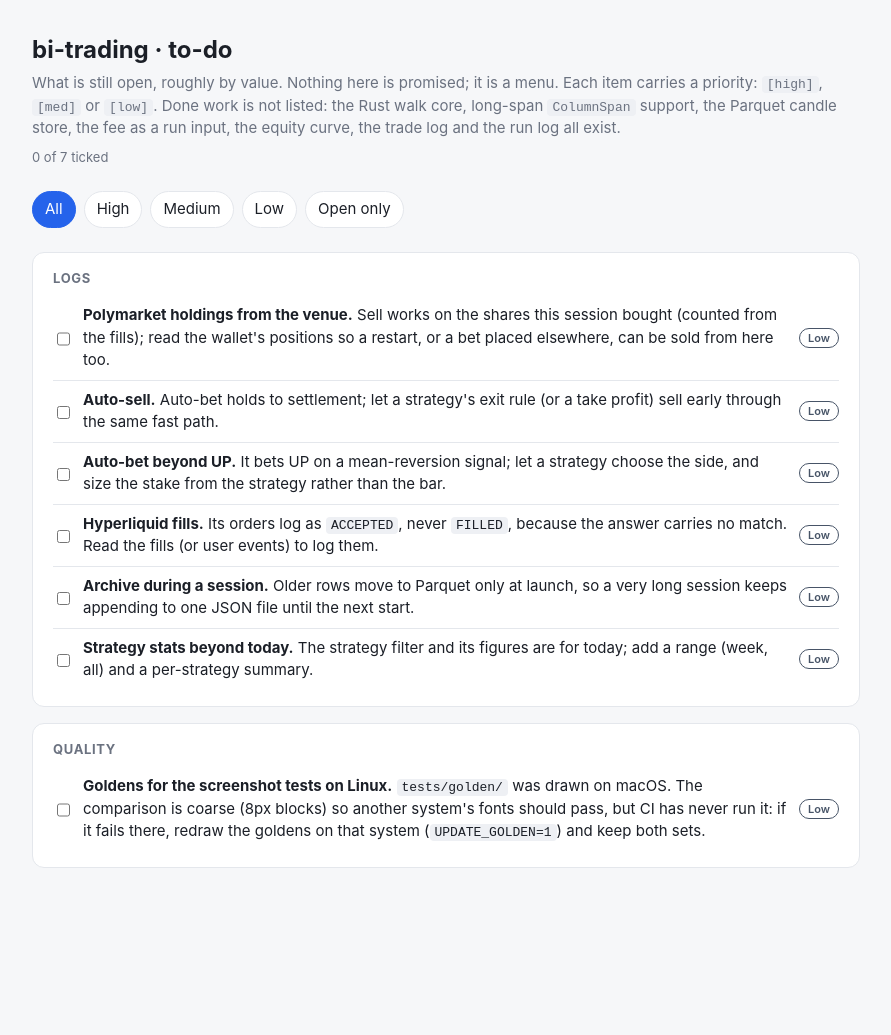
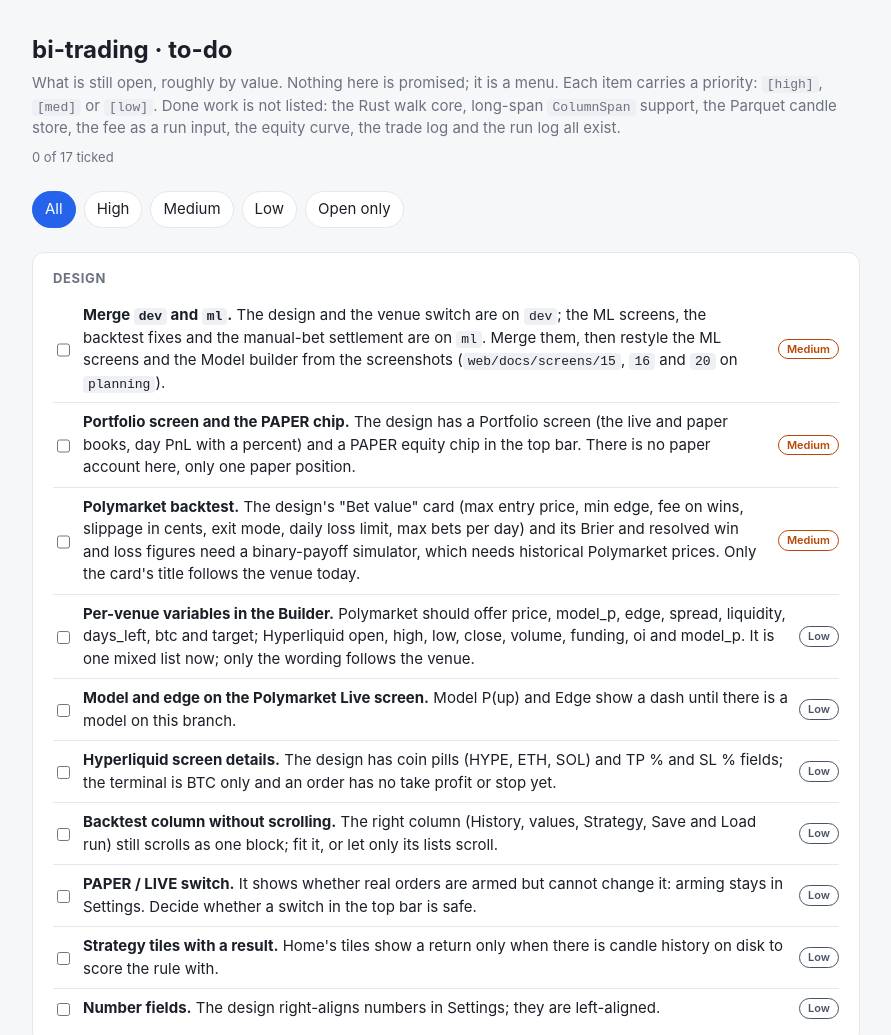
Before and after one commit to Diekope/Bi-trading-GUI, a plain HTML site: page docs/todo.html in a window 1280 px wide. Shown: the top 1035 px of the page, without its empty margins (194-1085 px from the left). Before the commit the page ends 948 px from the top, so only its background shows below. Drawn offline with Linux system fonts and the light colour scheme.

Commit message:
To-do: the design work still open on dev
Co-Authored-By: Claude Sonnet 5.5 <noreply@anthropic.com>

```diff
--- a/docs/todo.html
+++ b/docs/todo.html
@@ -44,6 +44,21 @@
     <button data-f="low" aria-pressed="false">Low</button>
     <button data-f="open" aria-pressed="false">Open only</button>
   </div>
+  <section>
+    <h2>Design</h2>
+    <ul>
+    <li data-p="med" data-id="-merge-dev-and-ml-the-design-and-the-ven"><input type="checkbox"><span><b>Merge <code>dev</code> and <code>ml</code>.</b> The design and the venue switch are on <code>dev</code>; the ML screens, the backtest fixes and the manual-bet settlement are on <code>ml</code>. Merge them, then restyle the ML screens and the Model builder from the screenshots (<code>web/docs/screens/15</code>, <code>16</code> and <code>20</code> on <code>planning</code>).</span><span class="tag med">Medium</span></li>
+    <li data-p="med" data-id="-portfolio-screen-and-the-paper-chip-the-des"><input type="checkbox"><span><b>Portfolio screen and the PAPER chip.</b> The design has a Portfolio screen (the live and paper books, day PnL with a percent) and a PAPER equity chip in the top bar. There is no paper account here, only one paper position.</span><span class="tag med">Medium</span></li>
+    <li data-p="med" data-id="-polymarket-backtest-the-design-s-bet-value"><input type="checkbox"><span><b>Polymarket backtest.</b> The design&#x27;s &quot;Bet value&quot; card (max entry price, min edge, fee on wins, slippage in cents, exit mode, daily loss limit, max bets per day) and its Brier and resolved win and loss figures need a binary-payoff simulator, which needs historical Polymarket prices. Only the card&#x27;s title follows the venue today.</span><span class="tag med">Medium</span></li>
+    <li data-p="low" data-id="-per-venue-variables-in-the-builder-polymark"><input type="checkbox"><span><b>Per-venue variables in the Builder.</b> Polymarket should offer price, model_p, edge, spread, liquidity, days_left, btc and target; Hyperliquid open, high, low, close, volume, funding, oi and model_p. It is one mixed list now; only the wording follows the venue.</span><span class="tag low">Low</span></li>
+    <li data-p="low" data-id="-model-and-edge-on-the-polymarket-live-screen-"><input type="checkbox"><span><b>Model and edge on the Polymarket Live screen.</b> Model P(up) and Edge show a dash until there is a model on this branch.</span><span class="tag low">Low</span></li>
+    <li data-p="low" data-id="-hyperliquid-screen-details-the-design-has-c"><input type="checkbox"><span><b>Hyperliquid screen details.</b> The design has coin pills (HYPE, ETH, SOL) and TP % and SL % fields; the terminal is BTC only and an order has no take profit or stop yet.</span><span class="tag low">Low</span></li>
+    <li data-p="low" data-id="-backtest-column-without-scrolling-the-right"><input type="checkbox"><span><b>Backtest column without scrolling.</b> The right column (History, values, Strategy, Save and Load run) still scrolls as one block; fit it, or let only its lists scroll.</span><span class="tag low">Low</span></li>
+    <li data-p="low" data-id="-paper-live-switch-it-shows-whether-real-o"><input type="checkbox"><span><b>PAPER / LIVE switch.</b> It shows whether real orders are armed but cannot change it: arming stays in Settings. Decide whether a switch in the top bar is safe.</span><span class="tag low">Low</span></li>
+    <li data-p="low" data-id="-strategy-tiles-with-a-result-home-s-tiles-s"><input type="checkbox"><span><b>Strategy tiles with a result.</b> Home&#x27;s tiles show a return only when there is candle history on disk to score the rule with.</span><span class="tag low">Low</span></li>
+    <li data-p="low" data-id="-number-fields-the-design-right-aligns-numbe"><input type="checkbox"><span><b>Number fields.</b> The design right-aligns numbers in Settings; they are left-aligned.</span><span class="tag low">Low</span></li>
+    </ul>
+  </section>
   <section>
     <h2>Logs</h2>
     <ul>
```
Also changed, not shown: 1 other file.
